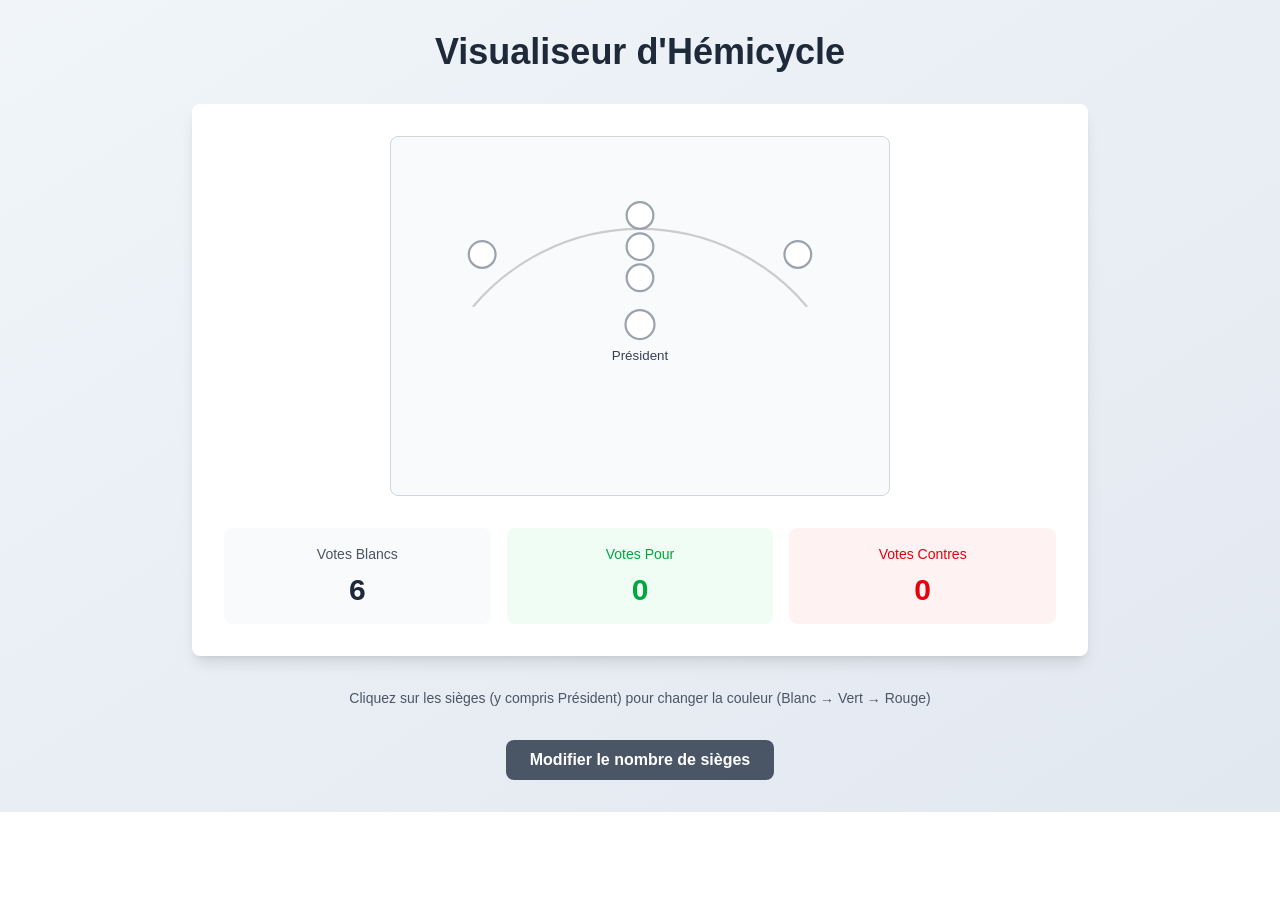
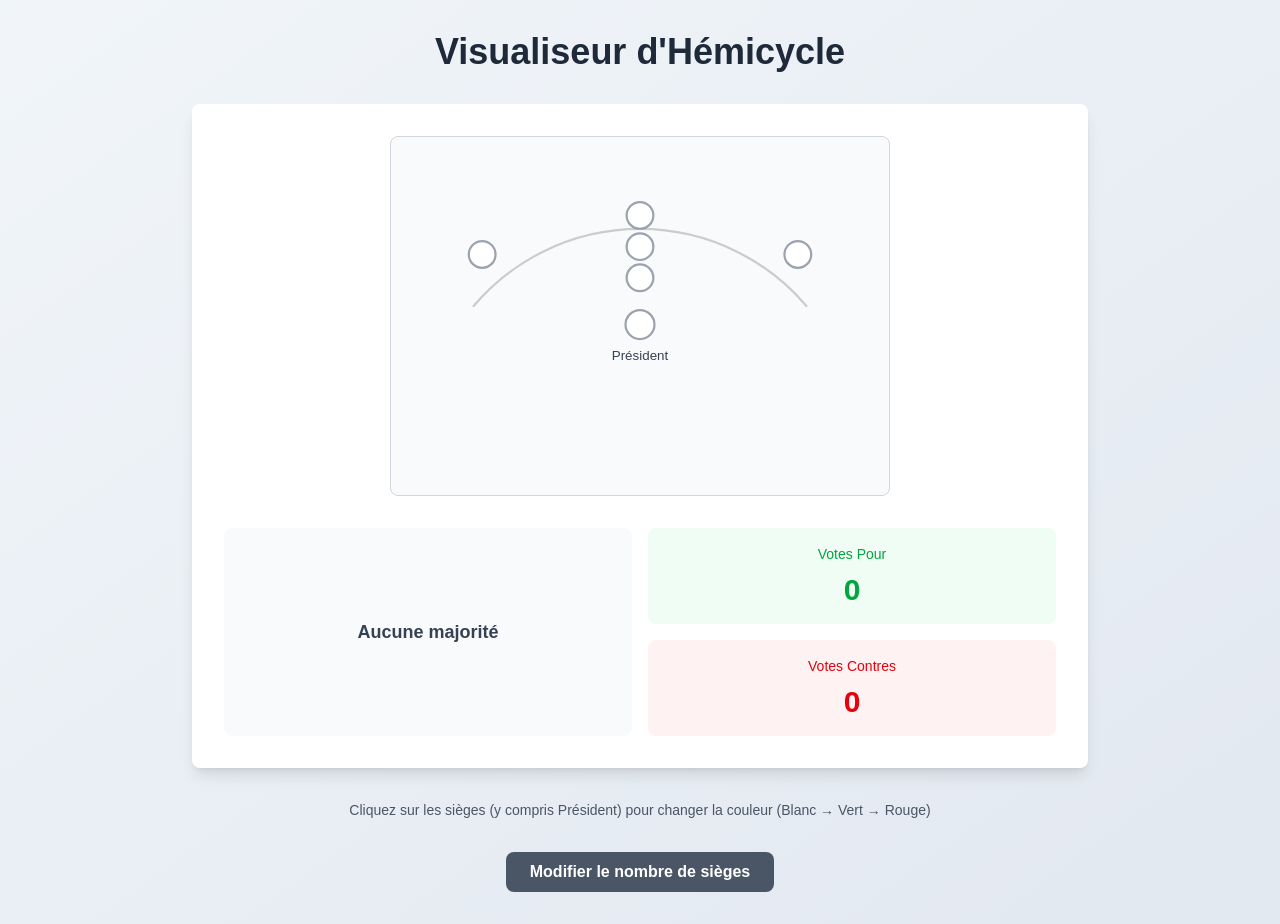
Before and after one commit to Yahiabenlet/interfaceAssemblee, a Next.js app: page / in a window 1280 px wide. Both pictures are taken after typing "5" into the empty fields and a click on the button "Créer l'hémicycle". Before the commit the page ends 812 px from the top, so only its background shows below. Built offline with nearby package versions, Linux system fonts and the light colour scheme.

Commit message:
Changement du systeme de vote

```diff
--- a/app/components/Hemicycle.tsx
+++ b/app/components/Hemicycle.tsx
@@ -32,6 +32,37 @@ export default function Hemicycle({ numSeats }: HemicycleProps) {
       green: all.filter((c) => c === "green").length,
       red: all.filter((c) => c === "red").length,
     };
+  }, [seatColors, presidentColor]);
+
+  const majorityStatus = useMemo(() => {
+    const pour = seatColors.filter((c) => c === "green").length;
+    const contre = seatColors.filter((c) => c === "red").length;
+
+    const exprimes = pour + contre;
+    if (exprimes === 0) {
+      return { label: "Aucune majorité", tone: "text-gray-700 dark:text-gray-200" };
+    }
+
+    const ratioPour = pour / exprimes;
+
+    if (ratioPour >= 0.6) {
+      return { label: "Super Majorité 3/5", tone: "text-emerald-700 dark:text-emerald-300" };
+    }
+
+    if (ratioPour > 0.5) {
+      return { label: "Majorité simple (50%)", tone: "text-blue-700 dark:text-blue-300" };
+    }
+
+    if (ratioPour < 0.5) {
+      return { label: "Aucune majorité", tone: "text-gray-700 dark:text-gray-200" };
+    }
+
+    // ratioPour === 0.5 -> président prépondérant
+    if (presidentColor === "green") {
+      return { label: "Majorité simple (50%, voix du président prépondérante)", tone: "text-blue-700 dark:text-blue-300" };
+    }
+
+    return { label: "Aucune majorité", tone: "text-gray-700 dark:text-gray-200" };
   }, [seatColors, presidentColor]);
 
   const seats = useMemo(() => {
@@ -172,15 +203,14 @@ export default function Hemicycle({ numSeats }: HemicycleProps) {
         </div>
 
         {/* Compteurs */}
-        <div className="grid grid-cols-3 gap-4 mt-8">
-          <div className="bg-gray-50 dark:bg-gray-700 p-4 rounded-lg text-center">
-            <div className="text-sm font-medium text-gray-600 dark:text-gray-400">
-              Votes Blancs
-            </div>
-            <div className="text-3xl font-bold text-gray-800 dark:text-white mt-2">
-              {counts.white}
+        <div className="grid grid-cols-1 md:grid-cols-2 gap-4 mt-8">
+          <div className="bg-slate-50 dark:bg-slate-900 p-4 rounded-lg text-center md:h-full flex items-center justify-center">
+            <div className={`text-base md:text-lg font-semibold ${majorityStatus.tone}`}>
+              {majorityStatus.label}
             </div>
           </div>
+
+          <div className="grid grid-rows-2 gap-4">
             <div className="bg-green-50 dark:bg-green-900 p-4 rounded-lg text-center">
               <div className="text-sm font-medium text-green-600 dark:text-green-300">
                 Votes Pour
@@ -199,6 +229,7 @@ export default function Hemicycle({ numSeats }: HemicycleProps) {
             </div>
           </div>
         </div>
+      </div>
 
       <p className="text-center text-sm text-gray-600 dark:text-gray-400">
         Cliquez sur les sièges (y compris Président) pour changer la couleur (Blanc → Vert → Rouge)
```
Lines whose indentation alone changed are shown as unchanged.
